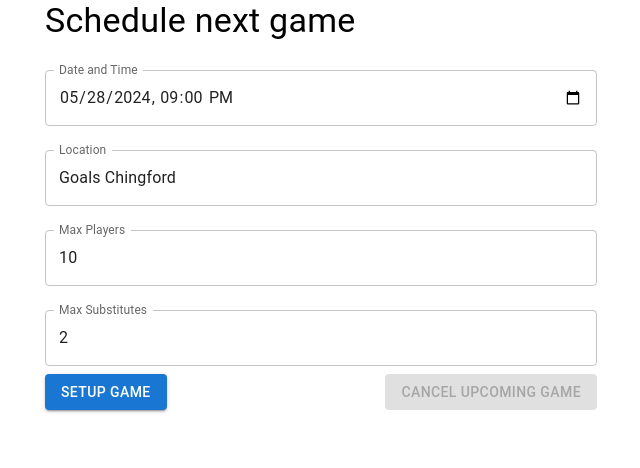
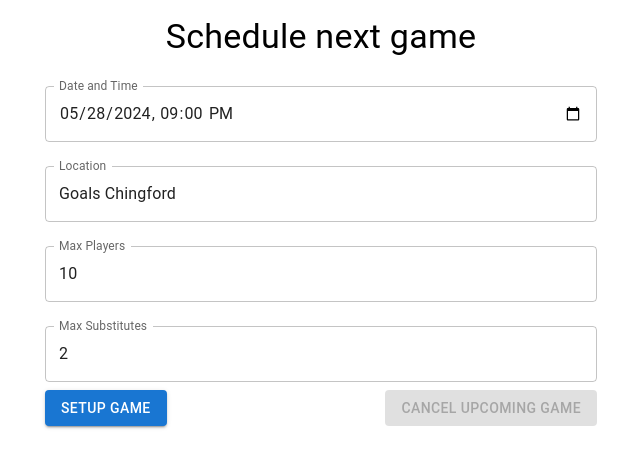
Before and after one commit to glebeda/footie, a React (Create React App) app in the folder frontend/: page /admin in a window 1280 px wide. Shown: the top 468 px of the page, without its empty margins (319-959 px from the left). Built offline with nearby package versions, Linux system fonts and the light colour scheme; no server answers.

Commit message:
Applied same pageLayout for all pages and fixed warnings

```diff
--- a/frontend/src/components/AttendanceTable/index.js
+++ b/frontend/src/components/AttendanceTable/index.js
@@ -24,7 +24,7 @@ const AttendanceTable = ({ data }) => {
             <TableRow>
               <TableCell className='fixed-width'>#</TableCell>
               <TableCell>Name</TableCell>
-              <TableCell align='right'>Attendance Count</TableCell>
+              <TableCell align='right'>Games played</TableCell>
             </TableRow>
           </TableHead>
           <TableBody>
--- /dev/null
+++ b/frontend/src/components/PageLayout/PageLayout.css
@@ -0,0 +1,8 @@
+.page-container {
+    padding: 1rem;
+  }
+
+  .page-container h1,
+  .page-container h4 {
+    text-align: center;
+  }
--- /dev/null
+++ b/frontend/src/components/PageLayout/index.js
@@ -0,0 +1,13 @@
+import React from 'react';
+import { Container } from '@mui/material';
+import './PageLayout.css';
+
+const PageLayout = ({ children }) => {
+  return (
+    <Container maxWidth='sm' className='page-container'>
+      {children}
+    </Container>
+  );
+};
+
+export default PageLayout;
--- a/frontend/src/pages/AdminPage/index.js
+++ b/frontend/src/pages/AdminPage/index.js
@@ -10,12 +10,13 @@ import CancelGameButton from '../../components/CancelGameButton'
 import PrimaryButton from '../../components/PrimaryButton'
 import LoadingState from '../../components/LoadingState'
 import './AdminPage.css'
-import { TextField, Container, Typography } from '@mui/material'
+import { TextField, Typography } from '@mui/material'
 import { updateMultiplePlayersTeams } from '../../api/signupService'
 import { useGameDetails } from '../../hooks/useGameDetails'
 import { setGameNotFound } from '../../redux/slices/signupSlice';
 import PlayerListWithTeamSelection from '../../components/PlayerListWithTeamSelection'
 import { useNavigate } from 'react-router-dom';
+import PageLayout from '../../components/PageLayout';
 
 const AdminPage = () => {
   const dispatch = useDispatch();
@@ -127,7 +128,7 @@ const AdminPage = () => {
     .every((player) => teamAssignments[player.playerId] === 'LIGHTS' || teamAssignments[player.playerId] === 'DARKS');
 
   return (
-    <Container maxWidth='sm'>
+    <PageLayout>
       <Typography variant='h4' gutterBottom>
         Schedule next game
       </Typography>
@@ -201,7 +202,7 @@ const AdminPage = () => {
           </div>
         </>
       )}
-    </Container>
+    </PageLayout>
   )
 }
 
--- a/frontend/src/pages/AttendancePage/AttendancePage.css
+++ /dev/null
@@ -1,7 +0,0 @@
-.attendance-page {
-    padding: 1rem;
-  }
-
-.attendance-page h1 {
-    text-align: center;
-  }
--- a/frontend/src/pages/AttendancePage/index.js
+++ b/frontend/src/pages/AttendancePage/index.js
@@ -4,20 +4,20 @@ import DateRangeSelector from '../../components/DateRangeSelector';
 import AttendanceTable from '../../components/AttendanceTable';
 import Spinner from '../../components/Spinner';
 import ErrorMessage from '../../components/ErrorMessage';
+import PageLayout from '../../components/PageLayout';
 import { Typography } from '@mui/material';
-import './AttendancePage.css';
+
+const dateRanges = {
+    '2023-24': { startDate: '2023-08-01', endDate: '2024-07-31' },
+    '2022-23': { startDate: '2022-08-01', endDate: '2023-07-31' },
+    'All Time': { startDate: '2022-01-01', endDate: '2024-12-31' },
+  };
 
 const AttendancePage = () => {
   const [dateRange, setDateRange] = useState('2023-24');
   const [attendanceData, setAttendanceData] = useState([]);
   const [loading, setLoading] = useState(false);
   const [error, setError] = useState(null);
-
-  const dateRanges = {
-    '2023-24': { startDate: '2023-08-01', endDate: '2024-07-31' },
-    '2022-23': { startDate: '2022-08-01', endDate: '2023-07-31' },
-    'All Time': { startDate: '2022-01-01', endDate: '2024-12-31' },
-  };
 
   useEffect(() => {
     const { startDate, endDate } = dateRanges[dateRange];
@@ -42,7 +42,7 @@ const AttendancePage = () => {
   };
 
   return (
-    <div className="attendance-page">
+    <PageLayout>
       <Typography variant='h4' component='h1' gutterBottom>
         Attendance
       </Typography>
@@ -58,7 +58,7 @@ const AttendancePage = () => {
       ) : (
         <AttendanceTable data={attendanceData} />
       )}
-    </div>
+    </PageLayout>
   );
 };
 
--- a/frontend/src/pages/SignUpPage/index.js
+++ b/frontend/src/pages/SignUpPage/index.js
@@ -1,7 +1,7 @@
 import React, { useState, useEffect } from 'react'
 import { useSelector } from 'react-redux'
 import { useDispatch } from 'react-redux';
-import { TextField, Container, Typography } from '@mui/material'
+import { TextField, Typography } from '@mui/material'
 import AccessTimeIcon from '@mui/icons-material/AccessTime';
 import LocationOnIcon from '@mui/icons-material/LocationOn';
 import PrimaryButton from '../../components/PrimaryButton'
@@ -15,6 +15,7 @@ import { scrollToTop } from '../../utils/scrollUtils'
 import { addPlayer } from '../../redux/slices/signupSlice';
 import { formatDate } from '../../utils/dateUtils';
 import TeamPlayerList from '../../components/TeamPlayerList';
+import PageLayout from '../../components/PageLayout';
 import './SignUpPage.css'
 
 const SignUpPage = () => {
@@ -87,7 +88,7 @@ const SignUpPage = () => {
   const hasTeamAssignments = lightsPlayers.length > 0 || darksPlayers.length > 0;
 
   return (
-    <Container maxWidth='sm'>
+    <PageLayout>
     <Typography variant='h4' component='h1' gutterBottom className="game-title">
       Join the Next Game
     </Typography>
@@ -135,7 +136,7 @@ const SignUpPage = () => {
         hideAlert={hideAlert}
         signupOccurred={signupOccurred}
       />
-    </Container>
+    </PageLayout>
   )
 }
 
```
